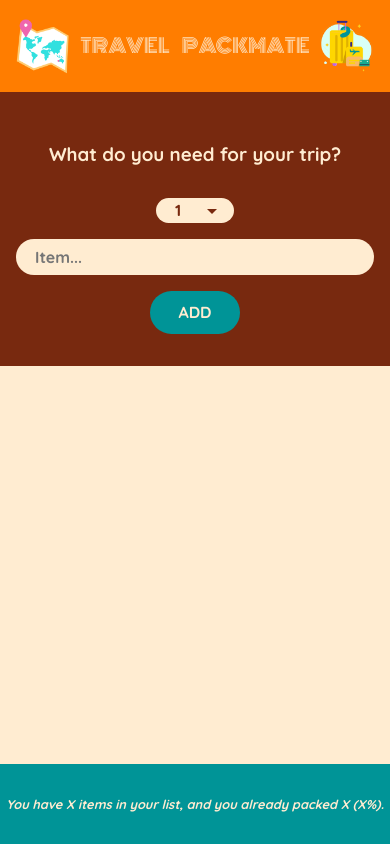
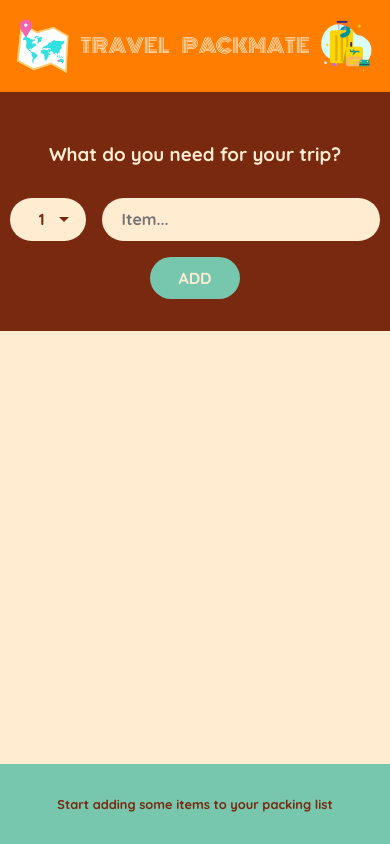
Before and after one commit to marinodilauro/react-03-travel-list, a React (Create React App) app: page / in a window 390 px wide. Built offline with nearby package versions, Linux system fonts and the light colour scheme; a web font is replaced by a local one.

Commit message:
Add stats feature in footer

```diff
--- a/src/App.js
+++ b/src/App.js
@@ -26,7 +26,7 @@ export default function App() {
       <Logo />
       <Form onAddItems={handleAddItems} />
       <PackingList items={items} onDeleteItems={handleDeleteItems} onToggleItems={handleToggleItem} />
-      <Stats />
+      <Stats items={items} />
     </div>
   );
 }
@@ -72,10 +72,12 @@ function Form({ onAddItems }) {
   return (
     <form className="add-form" onSubmit={handleSubmit}>
       <h3>What do you need for your trip?</h3>
-      <select value={quantity} onChange={e => setQuantity(Number(e.target.value))}>
-        {Array.from({ length: 20 }, (_, i) => i + 1).map(num => <option value={num} key={num}>{num}</option>)}
-      </select>
-      <input type="text" placeholder="Item..." value={description} onChange={e => setDescription(e.target.value)} />
+      <div className="input_container">
+        <select value={quantity} onChange={e => setQuantity(Number(e.target.value))}>
+          {Array.from({ length: 20 }, (_, i) => i + 1).map(num => <option value={num} key={num}>{num}</option>)}
+        </select>
+        <input type="text" placeholder="Item..." value={description} onChange={e => setDescription(e.target.value)} />
+      </div>
       <button type="submit">Add</button>
     </form>
   );
@@ -107,8 +109,21 @@ function Item({ item, onDeleteItems, onToggleItems }) {
 }
 
 // Stats component
-function Stats() {
+function Stats({ items }) {
+
+  if (!items.length) return (
+    <footer className="stats">
+      Start adding some items to your packing list
+    </footer>
+  );
+
+  const numItems = items.length;
+  const numPacked = items.filter(item => item.packed).length;
+  const percentage = Math.round((numPacked / numItems) * 100);
+
   return (
-    <footer className="stats"> <em>You have X items in your list, and you already packed X (X%).</em></footer>
+    <footer className="stats">
+      {percentage === 100 ? 'You got everything! Ready to go ✈️' : `🧳You have ${numItems} items in your list, and you already packed ${numPacked} (${percentage}%).`}
+    </footer>
   );
 }
--- a/src/style.css
+++ b/src/style.css
@@ -5,7 +5,7 @@
   --color-primary: #ffecd1;
   --color-secondary: #ff7d00;
   --color-tertiary: #78290f;
-  --color-dark: #009497;
+  --color-dark: #76c7ad;
   --color-darker: #001524;
 }
 
@@ -62,6 +62,11 @@ body {
     width: 100%;
     text-align: center;
     margin-bottom: 1rem;
+  }
+
+  .input_container {
+    display: flex;
+    gap: 1rem;
   }
 
   button,
@@ -210,14 +215,14 @@ body {
 
 .stats {
   background-color: var(--color-dark);
-  color: var(--color-primary);
+  color: var(--color-tertiary);
   text-align: center;
   font-weight: 700;
   padding: 2rem 1rem;
   font-size: clamp(0.8rem, 2vw, 1rem);
 }
 
-@media (max-width: 428px) {
+@media (375px < width <= 428px) {
   .app {
     justify-content: center;
   }
@@ -238,13 +243,37 @@ body {
     flex-direction: column;
     gap: 1rem;
 
-    input[type="text"] {
-      width: 20em;
-      padding: 0.5rem 1.2rem;
+    .input_container {
+      width: 95%;
+      justify-content: center;
+      padding: 0 0.5rem;
+
+      input[type="text"] {
+        flex-grow: 1;
+      }
     }
 
-    button {
+    button,
+    select {
       padding: 0.7rem 1.8rem;
     }
   }
 }
+
+@media (width <= 375px) {
+  .logo {
+    flex-wrap: nowrap;
+    gap: 0.5rem;
+  }
+
+  .add-form {
+    input[type="text"] {
+      width: 9em;
+    }
+
+    button,
+    select {
+      padding: 0.6rem 1.6rem;
+    }
+  }
+}
```
